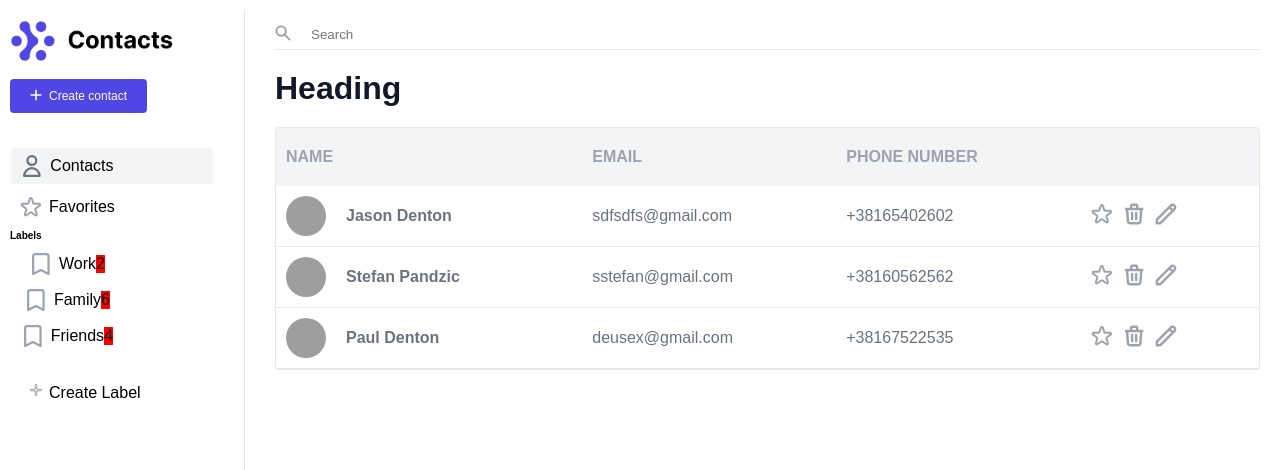
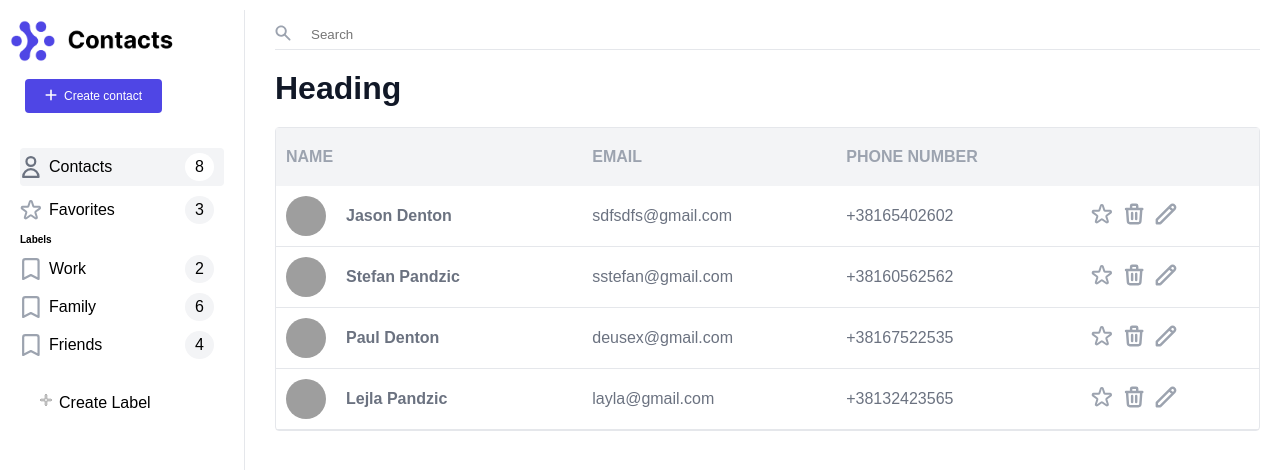
Before and after one commit to StefanPandzic/enlight_zadatak_contactsApp, a React (Create React App) app: page / in a window 1280 px wide. Shown: the top 470 px of the page. Built offline with nearby package versions, Linux system fonts and the light colour scheme; grey boxes are pictures that could not be loaded.

Commit message:
Finished View

```diff
--- a/src/components/App.js
+++ b/src/components/App.js
@@ -29,6 +29,13 @@ const App = () => {
       phone_number: "+38167522535",
       email: "deusex@gmail.com",
     },
+    {
+      id: 4,
+      avatar: `${faker.image.image()}`,
+      name: "Lejla Pandzic",
+      phone_number: "+38132423565",
+      email: "layla@gmail.com",
+    },
   ]);
 
   return (
@@ -47,10 +54,14 @@ const App = () => {
           <a href="#" className="link link--active">
             <Icon name="contact" size={22} />
             <span>Contacts</span>
+            <div className="link__notification link__notification--active">
+              8
+            </div>
           </a>
           <a href="#" className="link">
             <Icon name="star" size={22} />
             <span>Favorites</span>
+            <div className="link__notification">3</div>
           </a>
           <div className="labels">
             <h4 className="header-4">Labels</h4>
@@ -60,23 +71,21 @@ const App = () => {
               <a href="#" className="link">
                 <Icon name="ribbon" size={22} />
                 <span>Work</span>
-                <div className="notification">2</div>
+                <div className="link__notification">2</div>
               </a>
             </li>
             <li className="labels__item">
-              {" "}
               <a href="#" className="link">
                 <Icon name="ribbon" size={22} />
                 <span>Family</span>
-                <div className="notification">6</div>
+                <div className="link__notification">6</div>
               </a>
             </li>
             <li className="labels__item">
-              {" "}
               <a href="#" className="link">
                 <Icon name="ribbon" size={22} />
                 <span>Friends</span>
-                <div className="notification">4</div>
+                <div className="link__notification">4</div>
               </a>
             </li>
           </ul>
--- a/src/components/_contact-item.scss
+++ b/src/components/_contact-item.scss
@@ -30,6 +30,7 @@
   &__control {
     a {
       padding: 0 0.5rem;
+      cursor: pointer;
     }
   }
 }
--- a/src/components/_labels.scss
+++ b/src/components/_labels.scss
@@ -1,4 +1,5 @@
-.notification {
-  background-color: red;
-  flex-grow: 1;
+.labels {
+  &__list {
+    list-style: none;
+  }
 }
--- a/src/components/_link.scss
+++ b/src/components/_link.scss
@@ -4,22 +4,34 @@
   text-decoration: none;
   color: $color-black;
 
-  justify-self: center;
+  //justify-self: center;
 
   display: flex;
-  padding: 0.7rem 10rem 0.7rem 1rem;
+  //padding: 5rem auto;
   border-radius: 4px;
   align-items: center;
   text-align: left;
-
-  span {
-    margin-left: 0.7rem;
-    flex-grow: 1;
-  }
 }
 
 .link {
   &--active {
     background-color: $color-secondary;
   }
+
+  span {
+    margin-left: 0.7rem;
+    flex-grow: 1;
+  }
+
+  &__notification {
+    background-color: $color-secondary;
+
+    padding: 0.5rem 1rem;
+    margin: 0.5rem 1rem;
+    border-radius: 50%;
+
+    &--active {
+      background-color: $color-white;
+    }
+  }
 }
--- a/src/components/_sidebar.scss
+++ b/src/components/_sidebar.scss
@@ -13,9 +13,15 @@
 
   grid-template-rows: auto auto 1fr;
 
+  &__cta {
+    margin-left: 1.5rem;
+  }
+
   &__nav {
-    margin-top: 2rem;
+    justify-self: stretch;
+    margin: 2rem 2rem 2rem 1rem;
     display: grid;
+
     row-gap: 0.5rem;
   }
 }
```
